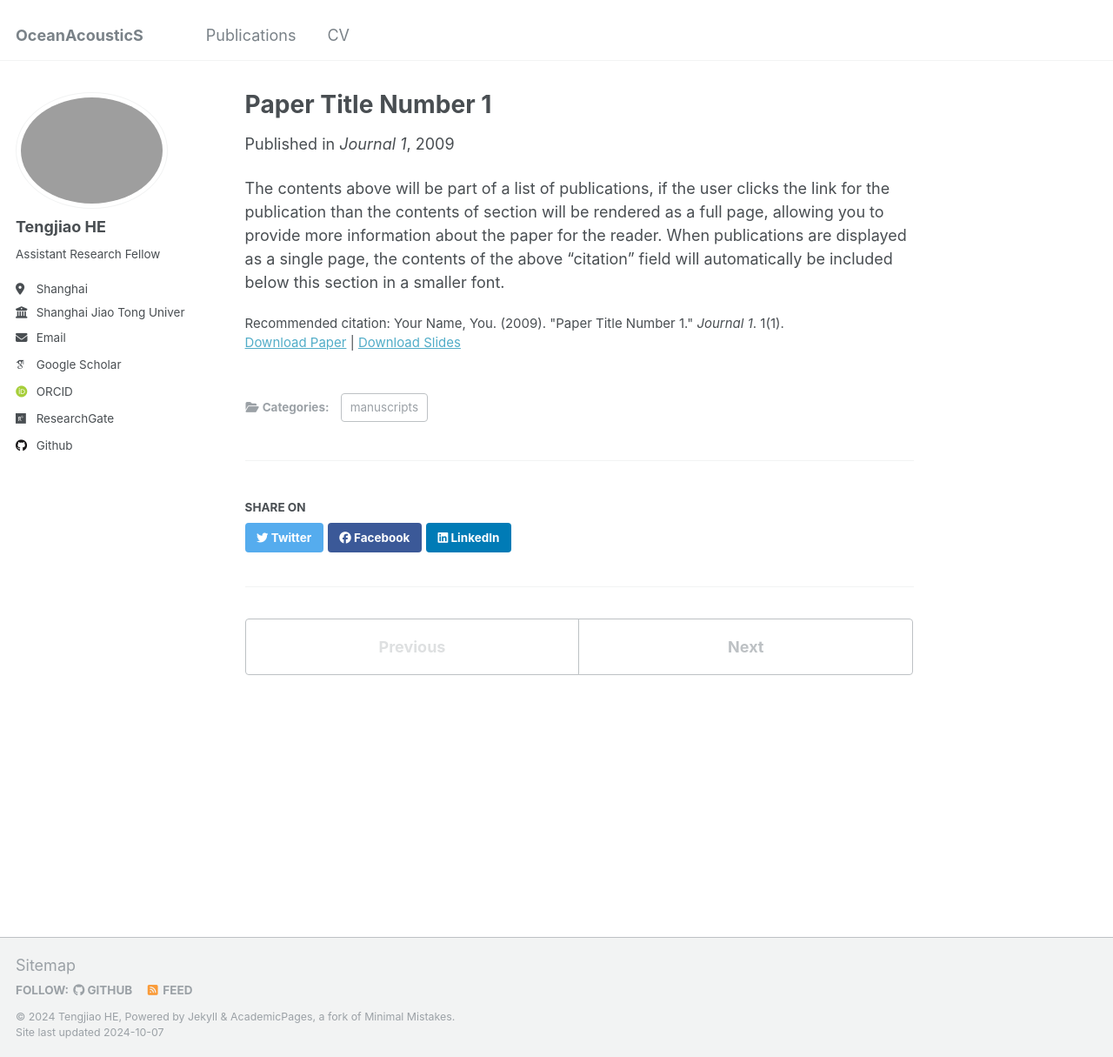
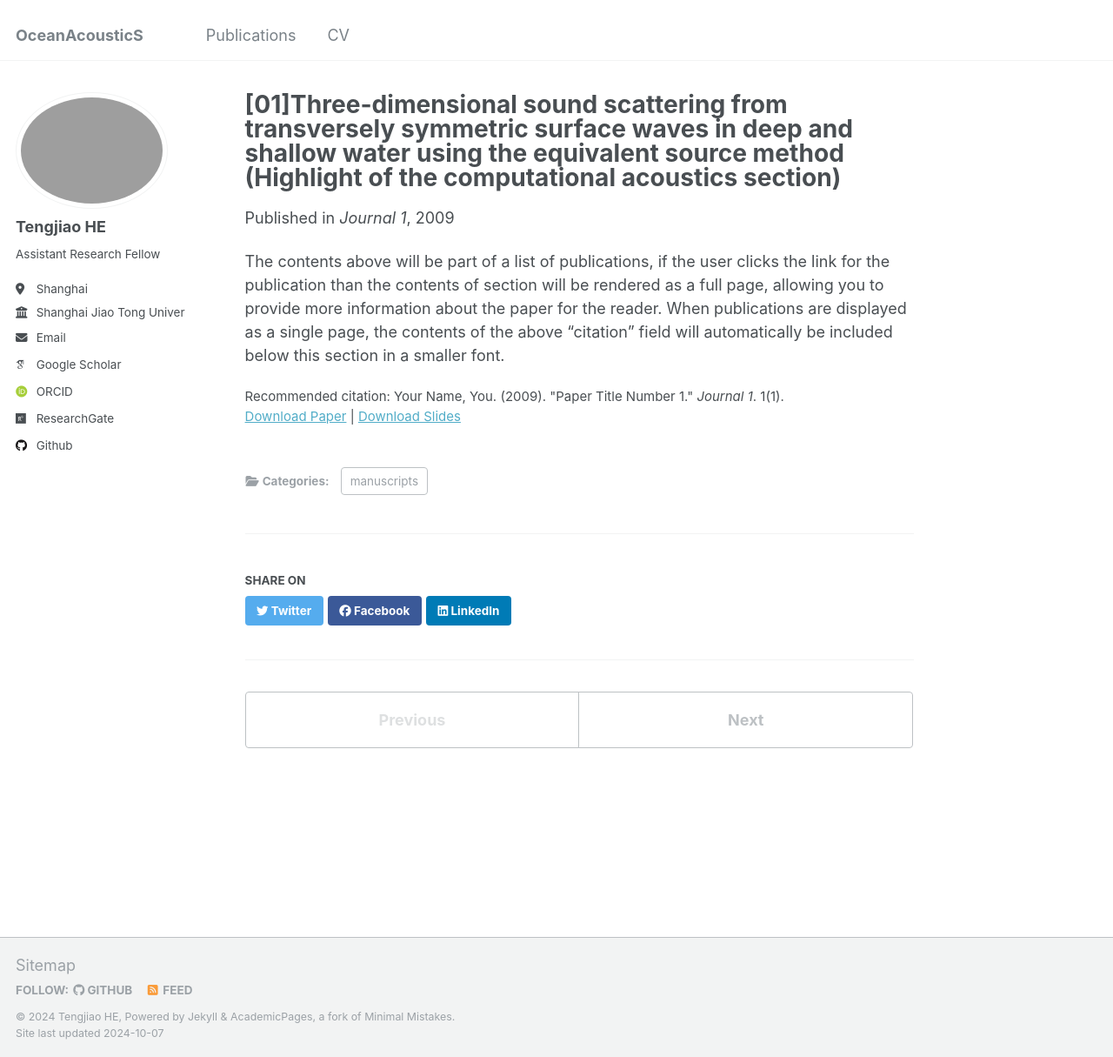
Before and after one commit to TengjiaoHE/OceanSoniX, a Jekyll site: the page built from _publications/2009-10-01-paper-title-number-1.md, in a window 1280 px wide and 1215 px high. Shown: the whole window at 87% size. Built offline with Jekyll 4.4.1, drawn with Linux system fonts in a browser that asks for light colours; some web fonts are replaced.

Commit message:
Update 2009-10-01-paper-title-number-1.md

```diff
--- a/_publications/2009-10-01-paper-title-number-1.md
+++ b/_publications/2009-10-01-paper-title-number-1.md
@@ -1,5 +1,5 @@
 ---
-title: "Paper Title Number 1"
+title: "[01]Three-dimensional sound scattering from transversely symmetric surface waves in deep and shallow water using the equivalent source method (Highlight of the computational acoustics section)"
 collection: publications
 category: manuscripts
 permalink: /publication/2009-10-01-paper-title-number-1
```
